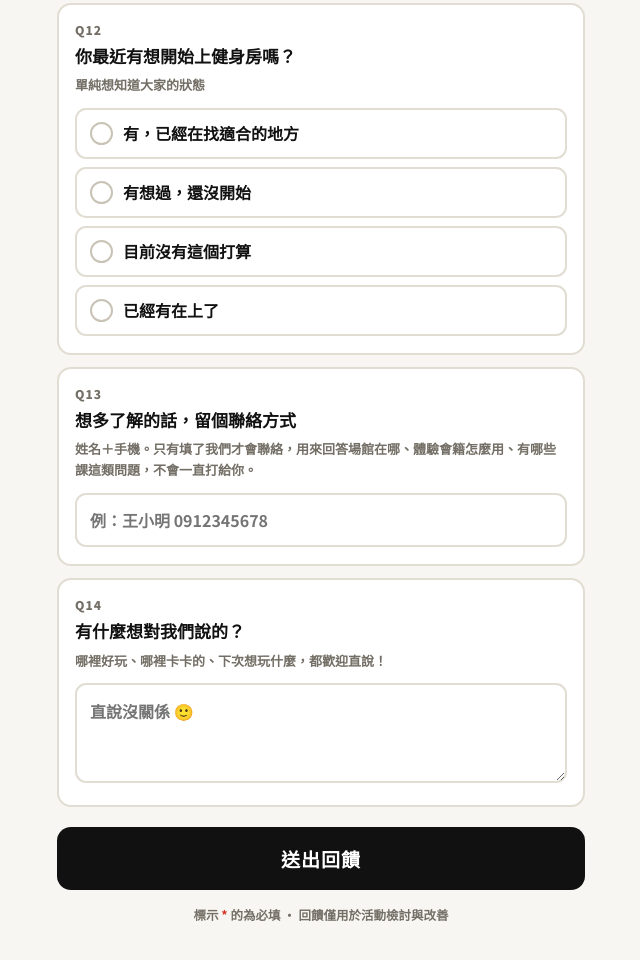
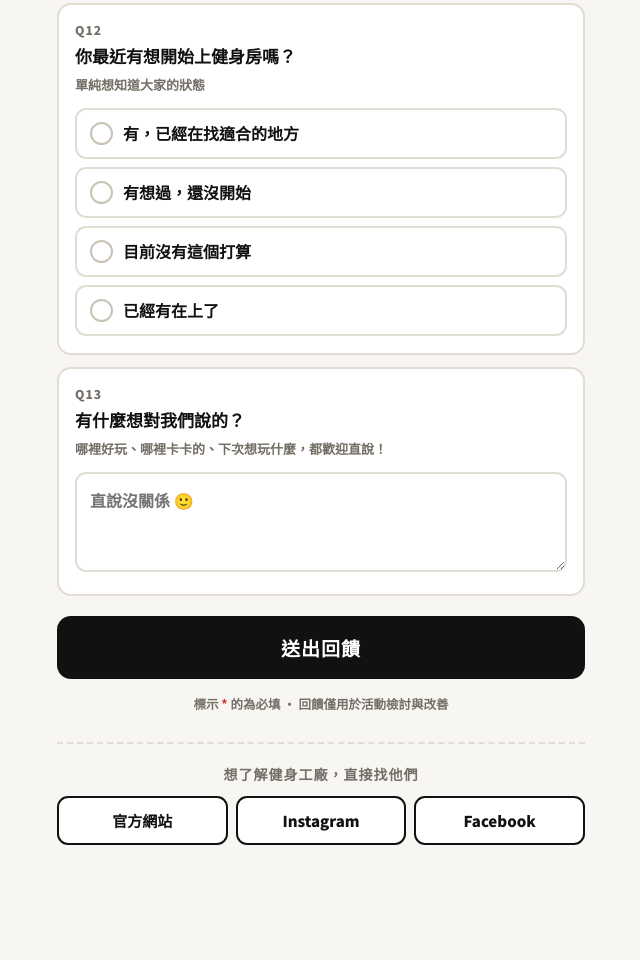
Before and after one commit to kevinhsu97/fju-ff-leaderboard, a plain HTML site: page feedback.html in a window 1280 px wide. Shown: the part 3595-4555 px from the top of the page, without its empty margins (319-959 px from the left). After the commit the page ends 4480 px from the top, so only its background shows below. Drawn offline with nearby package versions, Linux system fonts and the light colour scheme; a web font is replaced by a local one.

Commit message:
Update feedback.html

```diff
--- a/feedback.html
+++ b/feedback.html
@@ -68,6 +68,11 @@ textarea{min-height:100px;line-height:1.7}
 #done p{font-size:15.5px;font-weight:700;color:var(--mute);margin-top:12px;line-height:1.8}
 #done a{display:block;margin-top:26px;background:var(--card);border:2px solid var(--k);border-radius:14px;
   padding:16px;font-size:17px;font-weight:900;text-decoration:none;color:var(--ink)}
+.contact{margin-top:28px;border-top:2px dashed var(--line);padding-top:20px;text-align:center}
+.contact .ct{font-size:14px;font-weight:900;color:var(--mute);letter-spacing:1px}
+.contact .links{display:flex;gap:8px;margin-top:12px}
+.contact .links a{flex:1;border:2px solid var(--k);border-radius:11px;padding:12px 4px;
+  font-size:15px;font-weight:900;text-decoration:none;color:var(--ink);background:#fff}
 </style>
 </head>
 <body>
@@ -174,12 +179,7 @@ textarea{min-height:100px;line-height:1.7}
       <label class="opt"><input type="radio" name="e12" value="已經有在上了"><span>已經有在上了</span></label>
     </div></div>
 
-  <div class="q" data-k="e13"><div class="no">Q13</div><h2>想多了解的話，留個聯絡方式</h2>
-    <div class="hint">姓名＋手機。只有填了我們才會聯絡，用來回答場館在哪、體驗會籍怎麼用、有哪些課這類問題，不會一直打給你。</div>
-    <input type="text" name="e13" placeholder="例：王小明 0912345678" inputmode="text">
-  </div>
-
-  <div class="q" data-k="e14"><div class="no">Q14</div><h2>有什麼想對我們說的？</h2>
+  <div class="q" data-k="e14"><div class="no">Q13</div><h2>有什麼想對我們說的？</h2>
     <div class="hint">哪裡好玩、哪裡卡卡的、下次想玩什麼，都歡迎直說！</div>
     <textarea name="e14" placeholder="直說沒關係 🙂"></textarea>
   </div>
@@ -187,6 +187,14 @@ textarea{min-height:100px;line-height:1.7}
   <button type="submit" class="send" id="btn">送出回饋</button>
   <div class="foot">標示 <span style="color:#d93025">*</span> 的為必填 · 回饋僅用於活動檢討與改善</div>
 </form>
+  <div class="contact">
+    <div class="ct">想了解健身工廠，直接找他們</div>
+    <div class="links">
+      <a href="https://www.fitnessfactory.com.tw/" target="_blank" rel="noopener">官方網站</a>
+      <a href="https://www.instagram.com/fitness_factory_taiwan/" target="_blank" rel="noopener">Instagram</a>
+      <a href="https://www.facebook.com/FitnessFactory.Group/" target="_blank" rel="noopener">Facebook</a>
+    </div>
+  </div>
 </div>
 
 <div class="wrap" id="done">
@@ -195,6 +203,14 @@ textarea{min-height:100px;line-height:1.7}
   <p>祝你 14 日體驗玩得開心 💪<br>我們下次活動見。</p>
   <a href="event.html">回活動頁</a>
   <a href="index.html" style="background:var(--y);border-color:var(--k)">看即時排行榜</a>
+  <div class="contact">
+    <div class="ct">想了解健身工廠，直接找他們</div>
+    <div class="links">
+      <a href="https://www.fitnessfactory.com.tw/" target="_blank" rel="noopener">官方網站</a>
+      <a href="https://www.instagram.com/fitness_factory_taiwan/" target="_blank" rel="noopener">Instagram</a>
+      <a href="https://www.facebook.com/FitnessFactory.Group/" target="_blank" rel="noopener">Facebook</a>
+    </div>
+  </div>
 </div>
 
 <iframe name="sink" id="sink" style="display:none"></iframe>
@@ -202,7 +218,7 @@ textarea{min-height:100px;line-height:1.7}
 var ACTION="https://docs.google.com/forms/d/e/1FAIpQLSeZ0keeHVx9fSWbodjWFin9cMhudog0iiU3ZU3XEu5ECax2SQ/formResponse";
 var MAP={e1:"367104046",e2:"1726152979",e3:"1256509526",e4:"841130419",e5:"1526107506",
   e6:"1277408165",e7:"2126705455",e8:"1476823858",e9:"2042313448",e10:"493030081",
-  e11:"845345062",e12:"1517348315",e13:"590469301",e14:"1431096023"};
+  e11:"845345062",e12:"1517348315",e14:"1431096023"};
 var REQ=["e1","e3","e4","e5","e9","e10","e11"];
 
 function scale(id,name){
```
